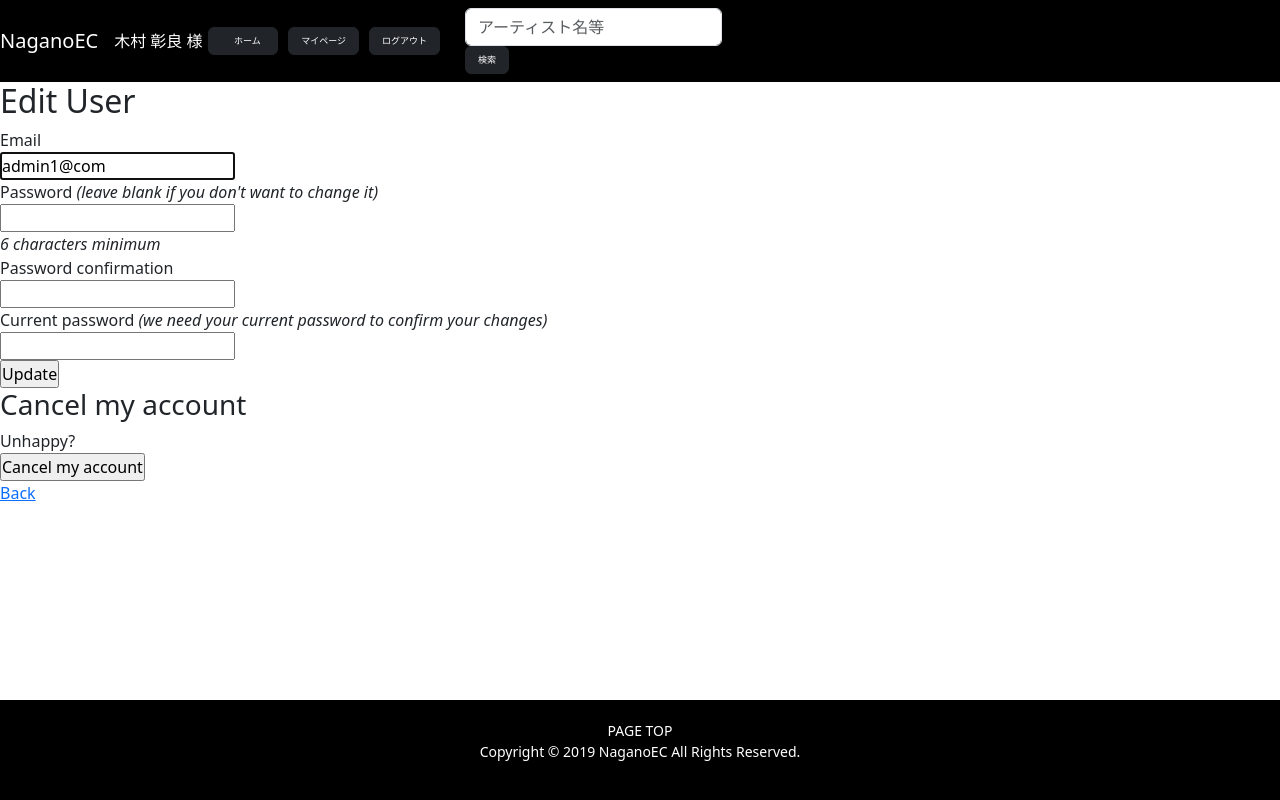
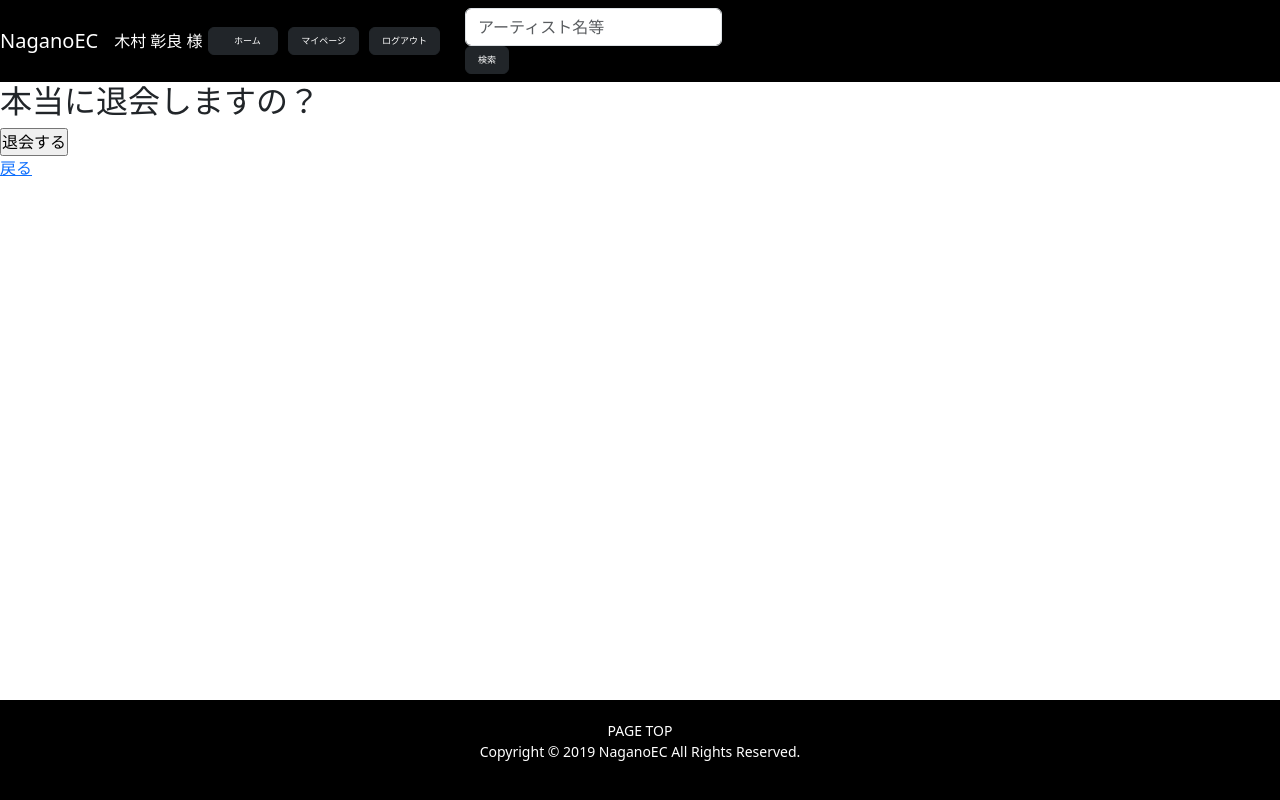
Before and after one commit to ba2ku/NaganoEC2, a Rails app: page /users/edit in a window 1280 px wide. Run offline with Rails 7, Linux system fonts and the light colour scheme; a user stored in the database is signed in; style sheets or scripts are compiled from the project's sources; parts of the project's set-up code (start-up, migrations or seed data) failed here and were passed over; some libraries are stand-ins or nearby versions.

Commit message:
[Add]倫理削除

```diff
--- a/app/views/devise/registrations/edit.html.erb
+++ b/app/views/devise/registrations/edit.html.erb
@@ -1,43 +1,5 @@
-<h2>Edit <%= resource_name.to_s.humanize %></h2>
+<h2>本当に退会しますの？</h2>
 
-<%= form_for(resource, as: resource_name, url: registration_path(resource_name), html: { method: :put }) do |f| %>
-  <%= render "devise/shared/error_messages", resource: resource %>
+<p><%= button_to "退会する", registration_path(resource_name), data: { confirm: "本当に退会しますか？" }, method: :delete %></p>
 
-  <div class="field">
-    <%= f.label :email %><br />
-    <%= f.email_field :email, autofocus: true, autocomplete: "email" %>
-  </div>
-
-  <% if devise_mapping.confirmable? && resource.pending_reconfirmation? %>
-    <div>Currently waiting confirmation for: <%= resource.unconfirmed_email %></div>
-  <% end %>
-
-  <div class="field">
-    <%= f.label :password %> <i>(leave blank if you don't want to change it)</i><br />
-    <%= f.password_field :password, autocomplete: "new-password" %>
-    <% if @minimum_password_length %>
-      <br />
-      <em><%= @minimum_password_length %> characters minimum</em>
-    <% end %>
-  </div>
-
-  <div class="field">
-    <%= f.label :password_confirmation %><br />
-    <%= f.password_field :password_confirmation, autocomplete: "new-password" %>
-  </div>
-
-  <div class="field">
-    <%= f.label :current_password %> <i>(we need your current password to confirm your changes)</i><br />
-    <%= f.password_field :current_password, autocomplete: "current-password" %>
-  </div>
-
-  <div class="actions">
-    <%= f.submit "Update" %>
-  </div>
-<% end %>
-
-<h3>Cancel my account</h3>
-
-<p>Unhappy? <%= button_to "Cancel my account", registration_path(resource_name), data: { confirm: "Are you sure?" }, method: :delete %></p>
-
-<%= link_to "Back", :back %>
+<%= link_to "戻る", :back %>
--- a/app/views/infos/index.html.erb
+++ b/app/views/infos/index.html.erb
@@ -6,7 +6,7 @@
 	             <td><h1>お知らせ管理画面</h1></td>
 	           </tr>
 	           <tr>
-	           	<td><%= link_to "Homeへ", top_path %></td>
+	           	<td><%= link_to "Homeへ", root_path %></td>
 	           </tr>
 	         </tbody>
 	      </table>
--- a/app/views/users/edit.html.erb
+++ b/app/views/users/edit.html.erb
@@ -23,8 +23,8 @@
 
                 <div class="addresses">
                     <%= f.fields_for :address do |a| %>
-                    <p class=""><strong>登録住所</strong></p><br>
                     <div class="">
+                    <p class=""><strong>郵便番号</strong></p>
                         <%= a.text_field :postcode %>
                     </div><br>
                     <p class=""><strong>登録都道府県</strong></p>
--- a/app/views/users/mypage.html.erb
+++ b/app/views/users/mypage.html.erb
@@ -42,6 +42,8 @@
                 <%= link_to "購入履歴", shopping_hists_path(current_user.id) %></div>
             <div class="mypage_field3 padding_top10px margin_top padding_left10px">
                 <%= link_to "お客様基本情報確認", user_path(current_user.id) %></div>
+            <div class="mypage_field3 padding_top10px margin_top padding_left10px">
+                <%= link_to "退会", edit_user_registration_path %></div>
         </div>
         <div class="col-1"></div>
 
--- a/app/views/users/resign.html.erb
+++ b/app/views/users/resign.html.erb
@@ -1,5 +1,2 @@
 <h2>本当に退会しますの？</h2>
-<%= form_for @user do |f| %>
-<%= f.check_box :, :as => :boolean %><br>
-<%= f.submit%>
-<% end %>
+<%=link_to '退会する', user_registration_path(current_user.id), data: { confirm: "本当によろしいですか?" }, method: :'delete' %>
--- a/app/views/users/show.html.erb
+++ b/app/views/users/show.html.erb
@@ -16,7 +16,7 @@
                 <div class="col-10">
                     <%= @user.phone_number %>
                 </div>
-                <p class="col-2"><strong>Eメールアドレス</strong></p>
+                <p class="col-2"><strong>Eメール</strong></p>
                 <div class="col-10">
                     <%= @user.email %>
                 </div>
--- /dev/null
+++ b/db/migrate/20190322170421_add_deleted_at_to_users.rb
@@ -0,0 +1,6 @@
+class AddDeletedAtToUsers < ActiveRecord::Migration[5.2]
+  def change
+    add_column :users, :deleted_at, :datetime
+    add_index :users, :deleted_at
+  end
+end
```
Also changed, not shown: app/controllers/infos_controller.rb (+8 -3 lines), app/controllers/users/registrations_controller.rb (+5 -3 lines), app/models/user.rb (+5 -5 lines), Gemfile, Gemfile.lock, db/development.sqlite3, db/schema.rb, db/test.sqlite3, 3 other files.
